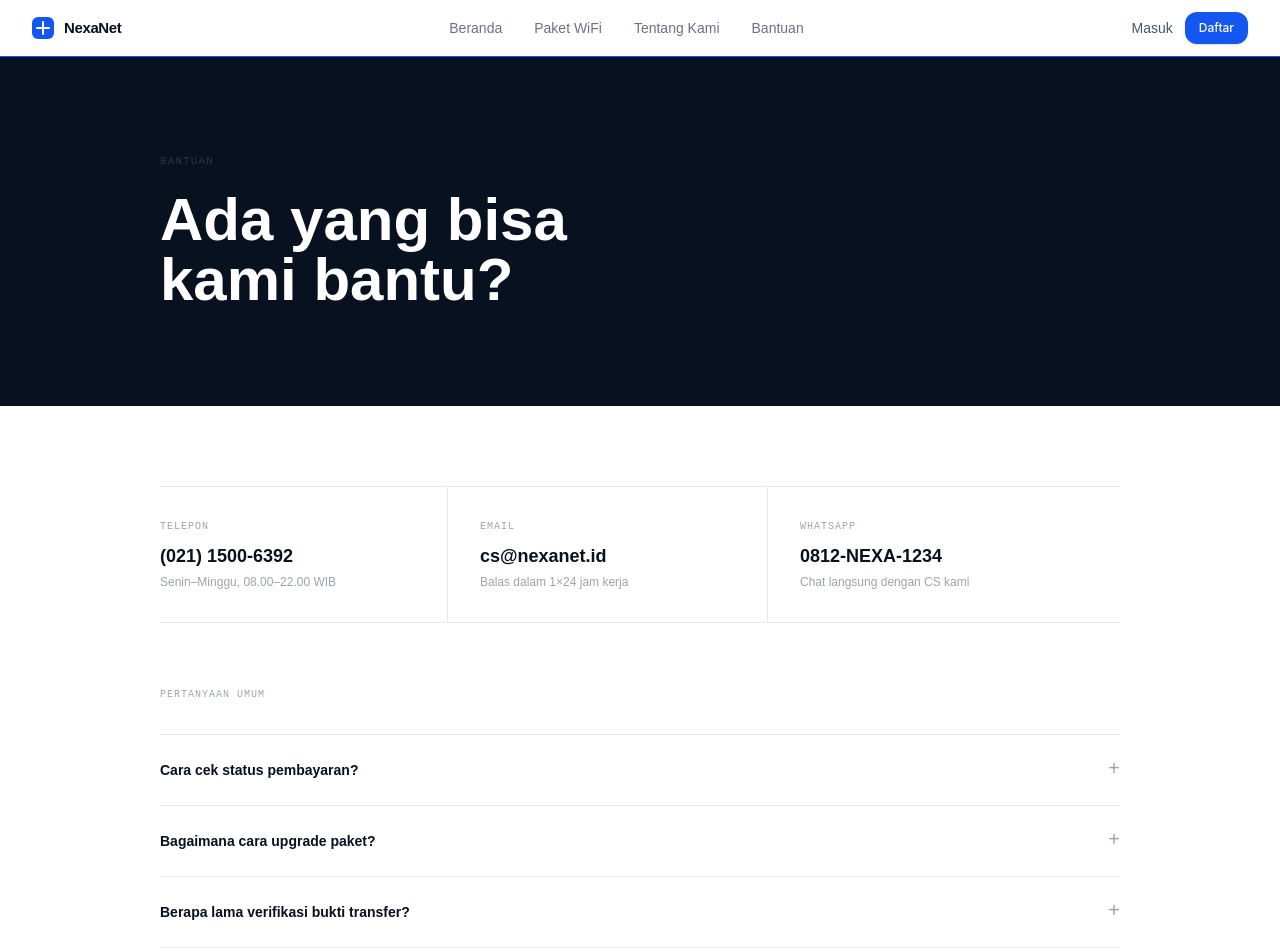
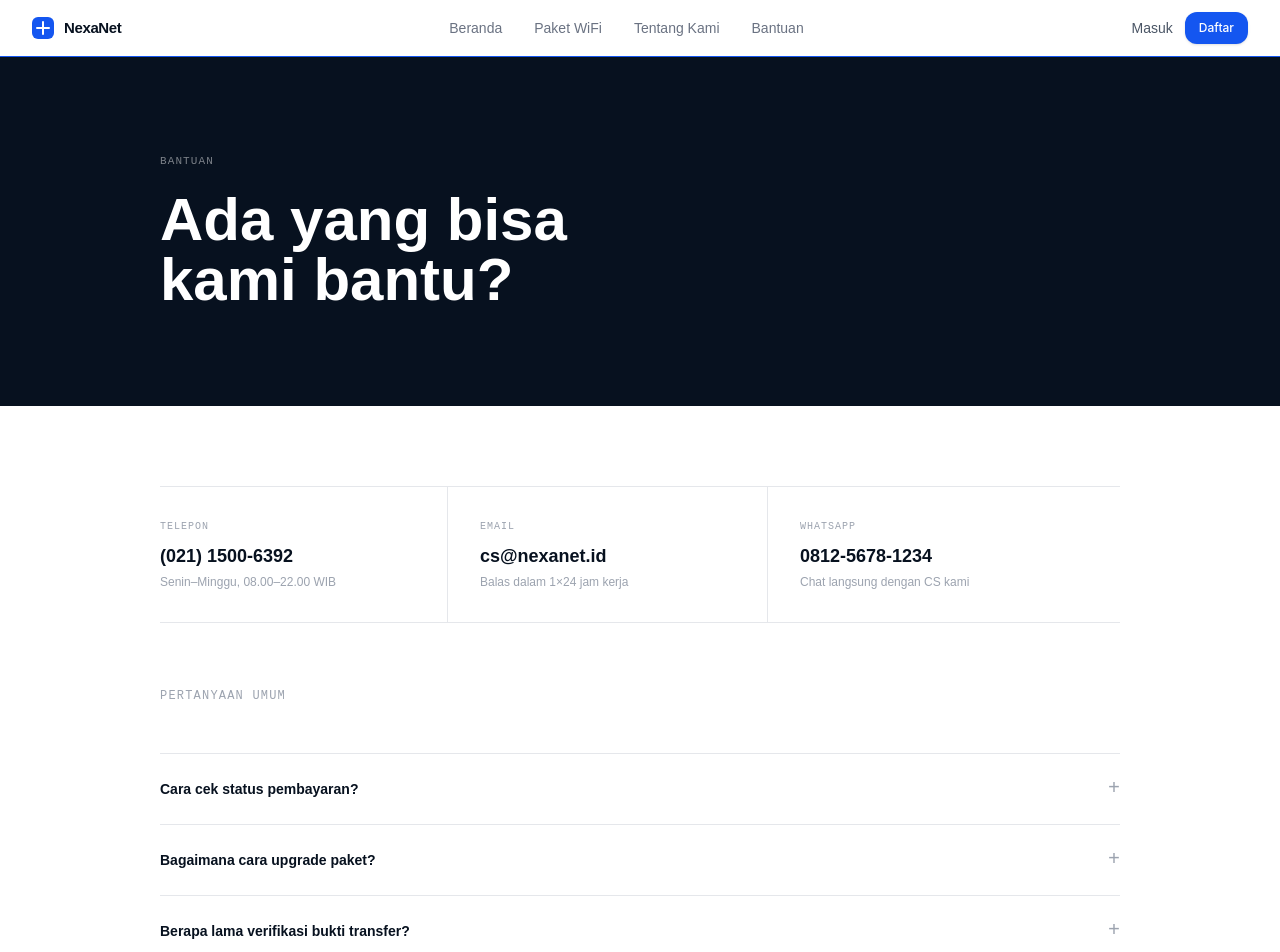
Before and after one commit to putraalrifkiiii/nexanet, a React (Vite) app in the folder frontend/: page /bantuan in a window 1280 px wide. Shown: the top 952 px of the page. Built offline with nearby package versions, Linux system fonts and the light colour scheme.

Commit message:
git commit -m "refactor: extract faq section into reusable FaqItem component"

```diff
--- a/frontend/src/components/ui/FaqItem.tsx
+++ b/frontend/src/components/ui/FaqItem.tsx
@@ -0,0 +1,46 @@
+import { useState } from "react";
+import { faqs } from "@/constants/faqData";
+
+interface FaqItemProps {
+  title?: string;
+  subtitle?: string;
+}
+
+const FaqItem = ({ title, subtitle }: FaqItemProps) => {
+  const [open, setOpen] = useState<number | null>(null);
+
+  return (
+    <div className="w-full">
+      <div className="uppercase tracking-widest mb-8 font-mono text-brand-muted text-[12px]">
+        {title}
+      </div>
+      <div className="text-3xl font-bold mb-12 text-brand-dark font-display">
+        {subtitle}
+      </div>
+      <div className="border-t border-brand-border">
+        {faqs.map((f, i) => (
+          <div key={i} className="border-b border-brand-border">
+            <button
+              onClick={() => setOpen(open === i ? null : i)}
+              className="w-full flex items-center justify-between py-5 text-left "
+            >
+              <span className="font-semibold text-sm font-display text-brand-dark">
+                {f.q}
+              </span>
+              <span className="font-mono text-brand-muted text-[20px] shrink-0">
+                {open === i ? "−" : "+"}
+              </span>
+            </button>
+            {open === i && (
+              <div className="text-sm leading-relaxed pb-5 font-body text-brand-muted ">
+                {f.a}
+              </div>
+            )}
+          </div>
+        ))}
+      </div>
+    </div>
+  );
+};
+
+export default FaqItem;
--- /dev/null
+++ b/frontend/src/constants/faqData.ts
@@ -0,0 +1,27 @@
+export interface FaqItem {
+  q: string;
+  a: string;
+}
+
+export const faqs: FaqItem[] = [
+  {
+    q: "Cara cek status pembayaran?",
+    a: "Login ke akun Anda dan buka menu Pembayaran untuk melihat status tagihan dan riwayat lengkap.",
+  },
+  {
+    q: "Bagaimana cara upgrade paket?",
+    a: "Hubungi CS kami di (021) 1500-6392 atau melalui WhatsApp. Upgrade berlaku mulai bulan berikutnya.",
+  },
+  {
+    q: "Berapa lama verifikasi bukti transfer?",
+    a: "Verifikasi dilakukan dalam 1×24 jam di hari kerja. Anda akan mendapat notifikasi via email.",
+  },
+  {
+    q: "Teknisi tidak kunjung datang?",
+    a: "Hubungi CS segera atau buat laporan pengaduan di dashboard. Kami prioritaskan eskalasi ini.",
+  },
+  {
+    q: "Cara reset password akun?",
+    a: "Klik 'Lupa password' di halaman login. Instruksi reset akan dikirimkan ke email terdaftar Anda.",
+  },
+];
--- a/frontend/src/context/AuthContext.tsx
+++ b/frontend/src/context/AuthContext.tsx
@@ -10,7 +10,6 @@ interface AuthContextType {
 const AuthContext = createContext<AuthContextType | undefined>(undefined);
 
 export const AuthProvider = ({ children }: { children: React.ReactNode }) => {
-  // Cek local storage biar status login gak hilang pas halaman direfresh
   const [loggedIn, setLoggedIn] = useState<boolean>(() => {
     return localStorage.getItem("isLoggedIn") === "true";
   });
--- a/frontend/src/pages/BantuanPage.tsx
+++ b/frontend/src/pages/BantuanPage.tsx
@@ -1,40 +1,15 @@
 import Navbar from "@/components/Navbar";
 import Footer from "@/components/Footer";
-import { useState } from "react";
+import FaqItem from "@/components/ui/FaqItem";
 
 const BantuanPage = () => {
-  const [open, setOpen] = useState<number | null>(null);
-  const faqs = [
-    {
-      q: "Cara cek status pembayaran?",
-      a: "Login ke akun Anda dan buka menu Pembayaran untuk melihat status tagihan dan riwayat lengkap.",
-    },
-    {
-      q: "Bagaimana cara upgrade paket?",
-      a: "Hubungi CS kami di (021) 1500-6392 atau melalui WhatsApp. Upgrade berlaku mulai bulan berikutnya.",
-    },
-    {
-      q: "Berapa lama verifikasi bukti transfer?",
-      a: "Verifikasi dilakukan dalam 1×24 jam di hari kerja. Anda akan mendapat notifikasi via email.",
-    },
-    {
-      q: "Teknisi tidak kunjung datang?",
-      a: "Hubungi CS segera atau buat laporan pengaduan di dashboard. Kami prioritaskan eskalasi ini.",
-    },
-    {
-      q: "Cara reset password akun?",
-      a: "Klik 'Lupa password' di halaman login. Instruksi reset akan dikirimkan ke email terdaftar Anda.",
-    },
-  ];
-
   return (
     <div>
       <Navbar />
-
       <div className="bg-white min-h-screen">
         <div className="py-24 bg-brand-dark">
           <div className="max-w-5xl mx-auto px-5 sm:px-8">
-            <div className="uppercase tracking-widest mb-5 font-mono text-[rgba(255,255,255,0.15)] text-[11px]">
+            <div className="uppercase tracking-widest mb-5 font-mono text-[rgba(255,255,255,0.47)] text-[11px]">
               Bantuan
             </div>
             <h1 className="text-5xl sm:text-6xl font-black font-display text-brand-white">
@@ -49,11 +24,11 @@ const BantuanPage = () => {
             {[
               ["Telepon", "(021) 1500-6392", "Senin–Minggu, 08.00–22.00 WIB"],
               ["Email", "cs@nexanet.id", "Balas dalam 1×24 jam kerja"],
-              ["WhatsApp", "0812-NEXA-1234", "Chat langsung dengan CS kami"],
+              ["WhatsApp", "0812-5678-1234", "Chat langsung dengan CS kami"],
             ].map(([label, val, sub]) => (
               <div
                 key={label}
-                className="py-8 pr-8 mr-8 last:border-0 last:pr-0 last:mr-0 border-r border-brand-border last:border-none"
+                className="py-8 pr-8 mr-8 last:pr-0 last:mr-0 border-r border-brand-border last:border-none"
               >
                 <div className="uppercase tracking-widest mb-2 font-mono text-brand-muted text-[10px]">
                   {label}
@@ -65,31 +40,7 @@ const BantuanPage = () => {
               </div>
             ))}
           </div>
-          <div className="uppercase tracking-widest mb-8 font-mono text-brand-muted text-[10px]">
-            Pertanyaan Umum
-          </div>
-          <div className="border-t border-brand-border">
-            {faqs.map((f, i) => (
-              <div key={i} className="border-b border-brand-border">
-                <button
-                  onClick={() => setOpen(open === i ? null : i)}
-                  className="w-full flex items-center justify-between py-5 text-left gap-8"
-                >
-                  <span className="font-semibold text-sm font-display text-brand-dark">
-                    {f.q}
-                  </span>
-                  <span className="font-mono text-brand-muted text-[20px] shrink-0">
-                    {open === i ? "−" : "+"}
-                  </span>
-                </button>
-                {open === i && (
-                  <div className="text-sm leading-relaxed pb-5 font-body text-brand-muted ">
-                    {f.a}
-                  </div>
-                )}
-              </div>
-            ))}
-          </div>
+          <FaqItem title="Pertanyaan Umum" />
         </div>
       </div>
 
--- a/frontend/src/pages/HomePage.tsx
+++ b/frontend/src/pages/HomePage.tsx
@@ -6,6 +6,7 @@ import { PaketCard } from "@/components/paket-wifi";
 import { useState, useEffect } from "react";
 import { mapPaketToUI, type PaketUI } from "@/constants/paketMapper";
 import { fetchPaketWifi } from "@/api/paketApi";
+import FaqItem from "@/components/ui/FaqItem";
 
 const HomePage = () => {
   const [pkgs, setPkgs] = useState<PaketUI[]>([]);
@@ -63,6 +64,9 @@ const HomePage = () => {
           )}
         </div>
       </div>
+      <div className="max-w-3xl mx-auto px-5 sm:px-8 py-16 sm:py-24">
+        <FaqItem title="FAQ" subtitle="Pertanyaan Umum." />
+      </div>
       <Footer />
     </div>
   );
```
